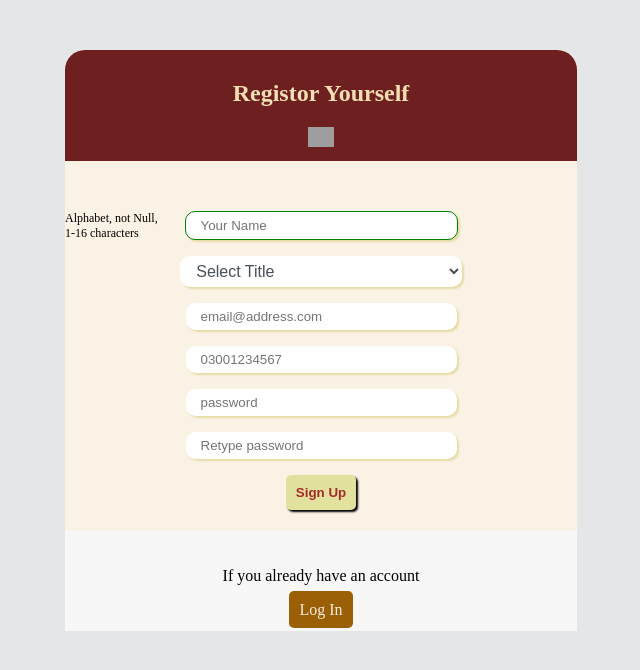
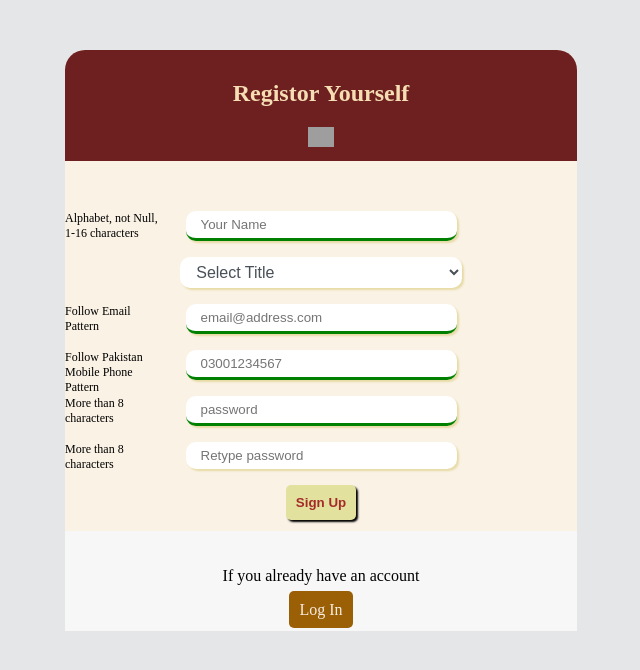
Before and after one commit to masix04/invoice-system, an Angular app: page /sign-up in a window 1280 px wide. Shown: the top 670 px of the page, without its empty margins (319-959 px from the left). Built offline with nearby package versions, Linux system fonts and the light colour scheme; grey boxes are pictures that could not be loaded.

Commit message:
Validation:
For all SignUp fields with Regex-Pattern

Password & Confirm Password Validated with JS.

Password regex is just for minimum 8 characters

```diff
--- a/src/app/sign-up/sign-up.component.css
+++ b/src/app/sign-up/sign-up.component.css
@@ -15,6 +15,10 @@
   border-top-left-radius:20px;
   border-top-right-radius:20px;
 }
+.signup_container .signup_head h2 {
+  cursor:default;
+}
+
 .signup_container .signup_body {
   height:370px;
   background-color: rgb(250, 242, 229);
@@ -26,19 +30,66 @@
 .signup_container .signup_body .signup_form .form-group {
   display: grid;
 }
-.signup_container .signup_body .signup_form .form-group #name:invalid {
-  animation: shake 300ms;
-  border: red 1px solid;
-}
+
+/** SignUp Form VALIDATION */
+
   @keyframes shake {
     25% { transform: translateX(4px); }
     50% { transform: translateX(-4px); }
     75% { transform: translateX(4px); }
   }
+
+  /** Username Validation*/
+  .signup_container .signup_body .signup_form .form-group #name:invalid {
+    animation: shake 300ms;
+    border-bottom: red 3px solid;
+  }
+
   .signup_container .signup_body .signup_form .form-group #name:valid {
-  border: green 1px solid;
+    border-bottom: green 3px solid;
   }
-.signup_container .signup_body .signup_form .form-group #for_name {
+
+  /** Email Validation*/
+  .signup_container .signup_body .signup_form .form-group #email:invalid {
+    animation: shake 300ms;
+    border-bottom: red 3px solid;
+  }
+
+  .signup_container .signup_body .signup_form .form-group #email:valid {
+    border-bottom: green 3px solid;
+  }
+
+   /** Phone Validation*/
+   .signup_container .signup_body .signup_form .form-group #phone:invalid {
+    animation: shake 300ms;
+    border-bottom: red 3px solid;
+  }
+
+  .signup_container .signup_body .signup_form .form-group #phone:valid {
+    border-bottom: green 3px solid;
+  }
+
+  /** Password Validation*/
+  .signup_container .signup_body .signup_form .form-group #password:invalid {
+    animation: shake 300ms;
+    border-bottom: red 3px solid;
+  }
+
+  .signup_container .signup_body .signup_form .form-group #password:valid {
+    border-bottom: green 3px solid;
+  }
+
+   /** ReTypePassword Validation*/
+  .signup_container .signup_body .signup_form .form-group .retype_password_invalid {
+    animation: shake 300ms;
+    border-bottom: red 3px solid;
+  }
+
+  .signup_container .signup_body .signup_form .form-group .retype_password_valid {
+    border-bottom: green 3px solid;
+  }
+
+.signup_container .signup_body .signup_form .form-group #for_name, #for_email, #for_phone, #for_password, #for_retype_password {
   font-size: 12px;
   position: absolute;
   height:fit-content;
@@ -46,6 +97,7 @@
   text-align: left;
   float:left;
 }
+
 .signup_container .signup_body .signup_form .form-group input {
   padding: 6px 0 6px 15px;
   border-radius: 10px;
--- a/src/app/sign-up/sign-up.component.html
+++ b/src/app/sign-up/sign-up.component.html
@@ -27,26 +27,30 @@
 
         <div class="form-group">
           <!-- <label for="email"> Email Address </label> -->
-          <input id="email" class="signup-form-email" type="email" formControlName = "UserEmail" name = "UserEmail" placeholder="email@address.com" ><!--required-->
+          <span id="for_email"> Follow Email Pattern</span>
+          <input id="email" class="signup-form-email" type="email" formControlName = "UserEmail" name = "UserEmail" placeholder="email@address.com" pattern="[a-zA-Z._0-9]+[@]{1}[a-z0-9]+[.]+[a-z]+"><!--required-->
           <!-- <input id="email" class="signup-form-email" type="text" [(ngModel)]= "UserModel.UserEmail" name = "UserEmail"> -->
         </div>
 
         <div class="form-group">
           <!-- <label for="phone"> Phone Number </label> -->
           <!-- patter   [+]{1}[0-9]{2}[ ]{1}[0-9]{3}[ ]{1}[0-9]{7}-->
-          <input id="phone" class="signup-form-phone" type="tel" formControlName = "UserPhone" name = "UserPhone" placeholder="03001234567" ><!--pattern="[0]{1}[0-9]{3}[0-9]{7}" required-->
+          <span id="for_phone"> Follow Pakistan Mobile Phone Pattern</span>
+          <input id="phone" class="signup-form-phone" type="tel" formControlName = "UserPhone" name = "UserPhone" placeholder="03001234567" pattern="[0]+[0-9]{3}[0-9]{7}"><!-- required-->
           <!-- <input id="phone" class="signup-form-phone" type="phone" [(ngModel)]= "UserModel.UserPhone" name = "UserPhone"> -->
         </div>
 
         <div class="form-group">
           <!-- <label for="password"> Password </label> -->
-          <input id="password" class="signup-form-password" type="password" formControlName= "UserPassword" name = "Password" placeholder="password" ><!--required-->
+          <span id="for_password"> More than 8 characters </span>
+          <input id="password" class="signup-form-password" type="password" formControlName= "UserPassword" name = "Password" placeholder="password" pattern=".{8,}" (ngModelChange)="password = $event"><!--required-->
           <!-- <select id="password" class="signup-form-password form-control" type="password" [(ngModel)]= "Password" name = "Password"> -->
         </div>
 
         <div class="form-group">
           <!-- <label for="password"> Password </label> -->
-          <input id="retype_password" class="signup-form-retype_password" type="password" formControlName= "UserReTypePassword" name = "ReTypePassword" placeholder="Retype password" ><!--required-->
+          <span id="for_retype_password"> More than 8 characters </span>
+          <input id="retype_password" class="signup-form-retype_password" type="password" formControlName= "UserReTypePassword" name = "ReTypePassword" placeholder="Retype password" (ngModelChange)="verifyConfirmPassword($event)"><!--required-->
           <!-- <select id="password" class="signup-form-password form-control" type="password" [(ngModel)]= "Password" name = "Password"> -->
         </div>
 
--- a/src/app/sign-up/sign-up.component.ts
+++ b/src/app/sign-up/sign-up.component.ts
@@ -12,6 +12,7 @@ export class SignUpComponent implements OnInit {
 
   titles: any;
   UserSignUpValues: any;
+  password: any;
 
   constructor(private http: HttpClient, public urls: URLS) {
     this.titles = [
@@ -22,7 +23,7 @@ export class SignUpComponent implements OnInit {
     UserName : new FormControl('',Validators.required),
     UserEmail : new FormControl('',Validators.required),
     UserTitle : new FormControl('',Validators.required),
-    UserPhone : new FormControl('',Validators.compose([Validators.required, Validators.pattern('[+]{1}[0-9]{3}[0-9]{7}')])),
+    UserPhone : new FormControl('',Validators.compose([Validators.required])),
     UserPassword : new FormControl('',Validators.compose([Validators.required, Validators.minLength(8)])),
     UserReTypePassword : new FormControl('',Validators.compose([Validators.required, Validators.minLength(8)]))
   });
@@ -49,7 +50,14 @@ export class SignUpComponent implements OnInit {
       }
     }
   }
-
+    /** NOTE: For Validation & UI Valid & Invalid */
+  verifyConfirmPassword(re_psw:any) {
+    if(this.password == re_psw) {
+      document.getElementById('retype_password').classList.add('retype_password_valid');
+    } else {
+      document.getElementById('retype_password').classList.add('retype_password_invalid');
+    }
+  }
   BtnAnimate(btnType) {
     var elm = document.getElementById('signUp');
     console.log(elm);
```
Lines whose indentation alone changed are shown as unchanged.
